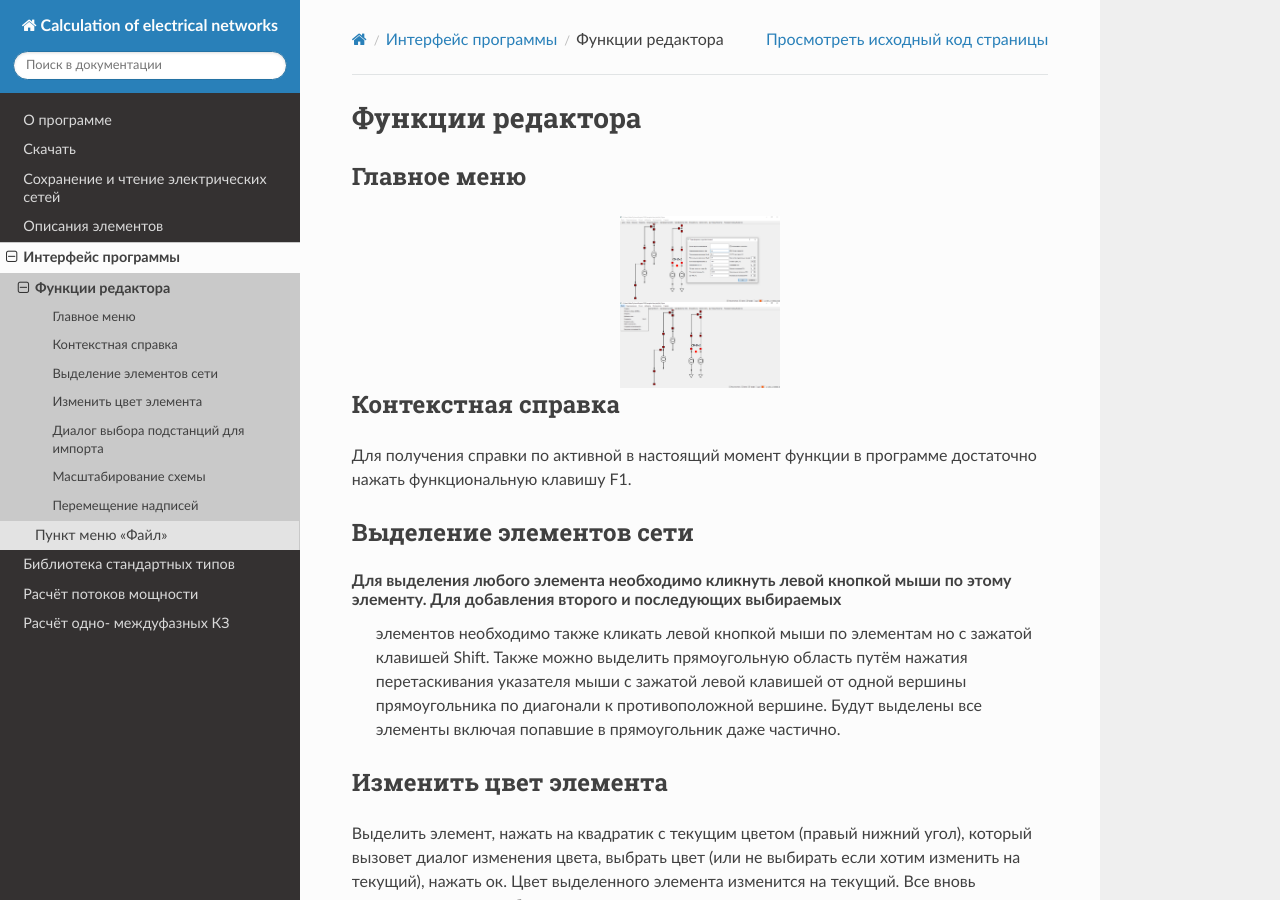
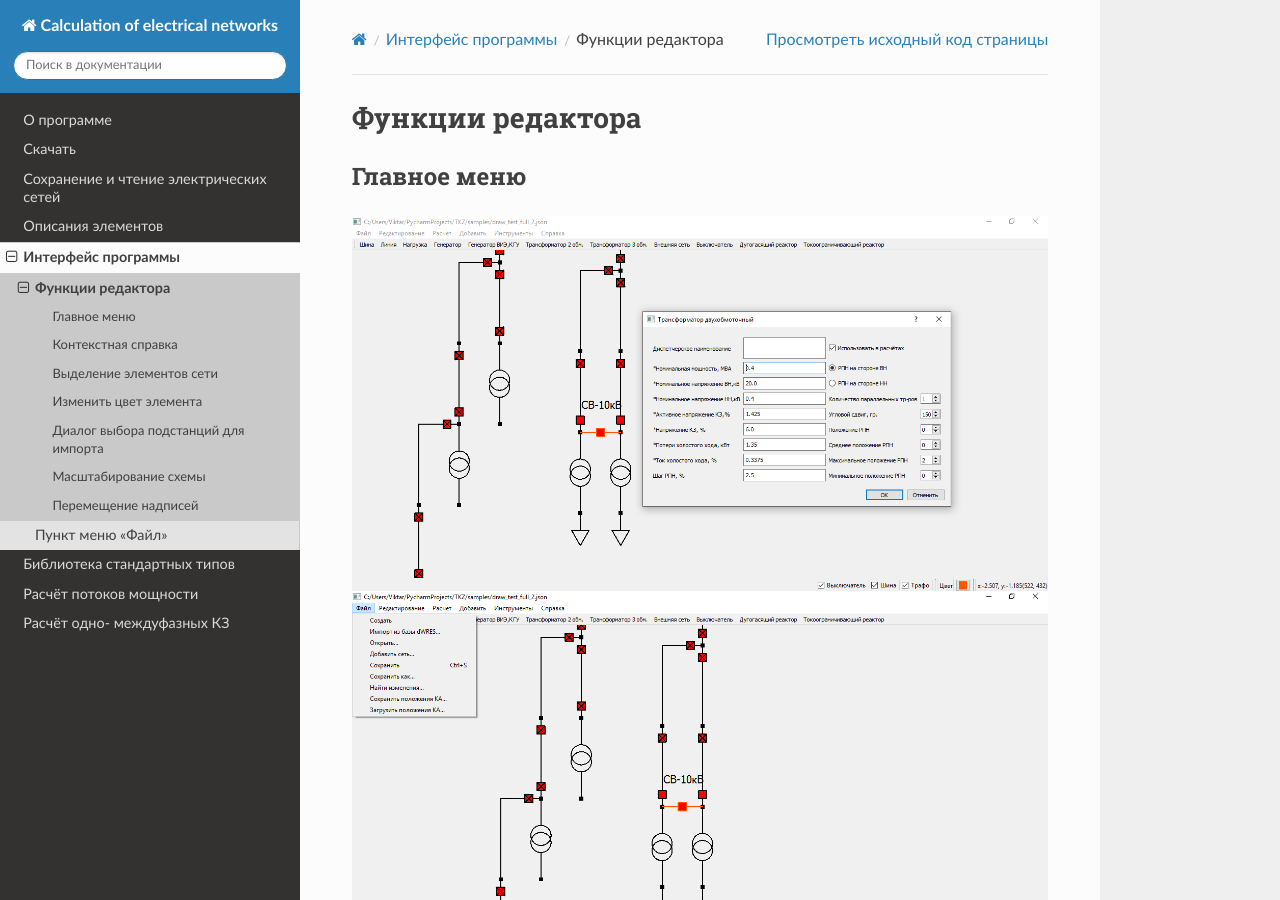
Before and after one commit to vicjan89/doctkz, a Sphinx documentation site: the page built from docs/source/interface/editor.rst, in a window 1280 px wide and 900 px high. Built offline with Sphinx 7.4.7 and the Read the Docs theme 2.0.0, drawn with Linux system fonts in a browser that asks for light colours.

Commit message:
Исправил размер картинок

```diff
--- a/docs/source/interface/editor.rst
+++ b/docs/source/interface/editor.rst
@@ -6,13 +6,9 @@
 """"""""""""
 
 .. image:: ../_static/5.png
-    :width: 10em
-    :alt: alternate Text
     :align: center
 
 .. image:: ../_static/6.png
-    :width: 10em
-    :alt: alternate Text
     :align: center
 
 Контекстная справка
```
